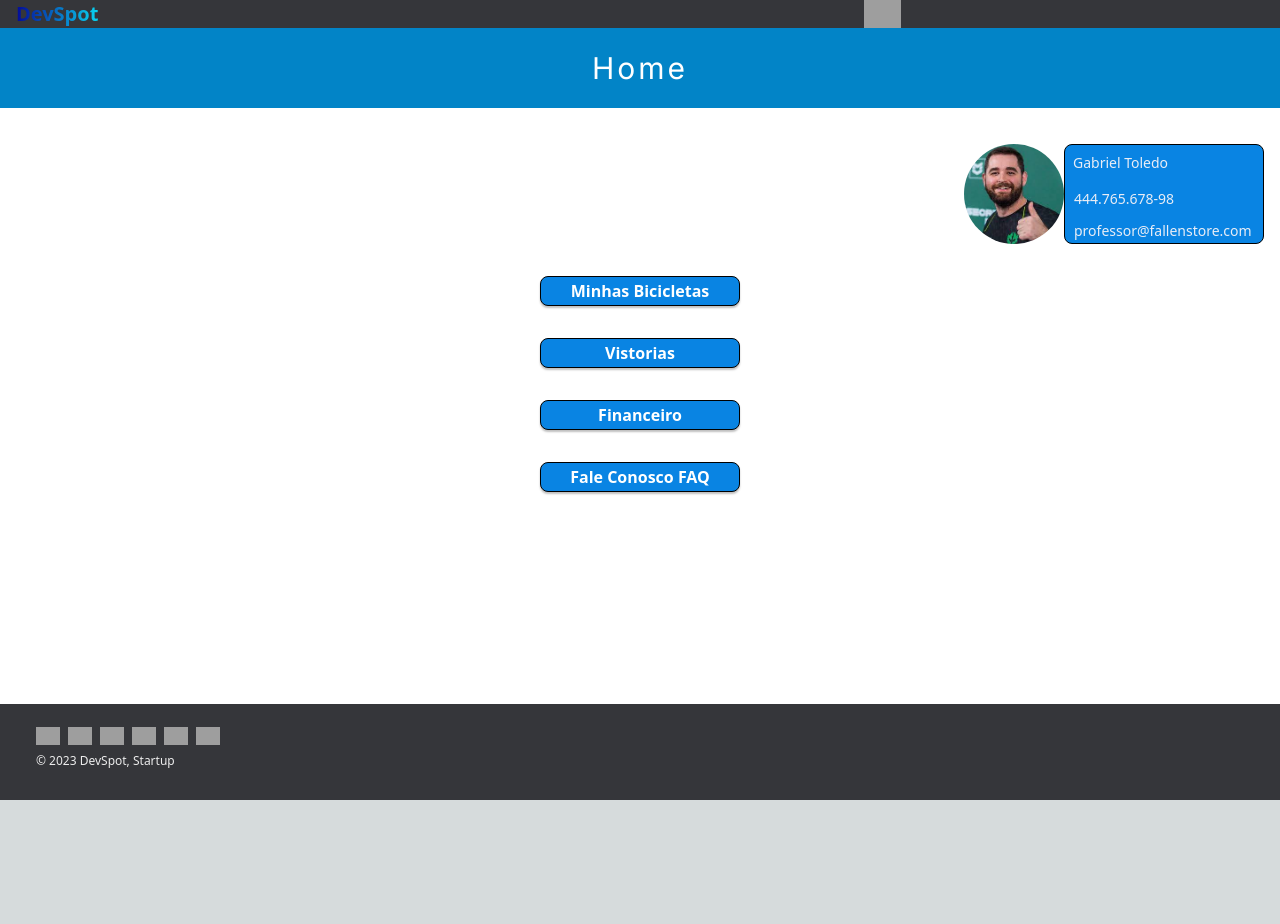
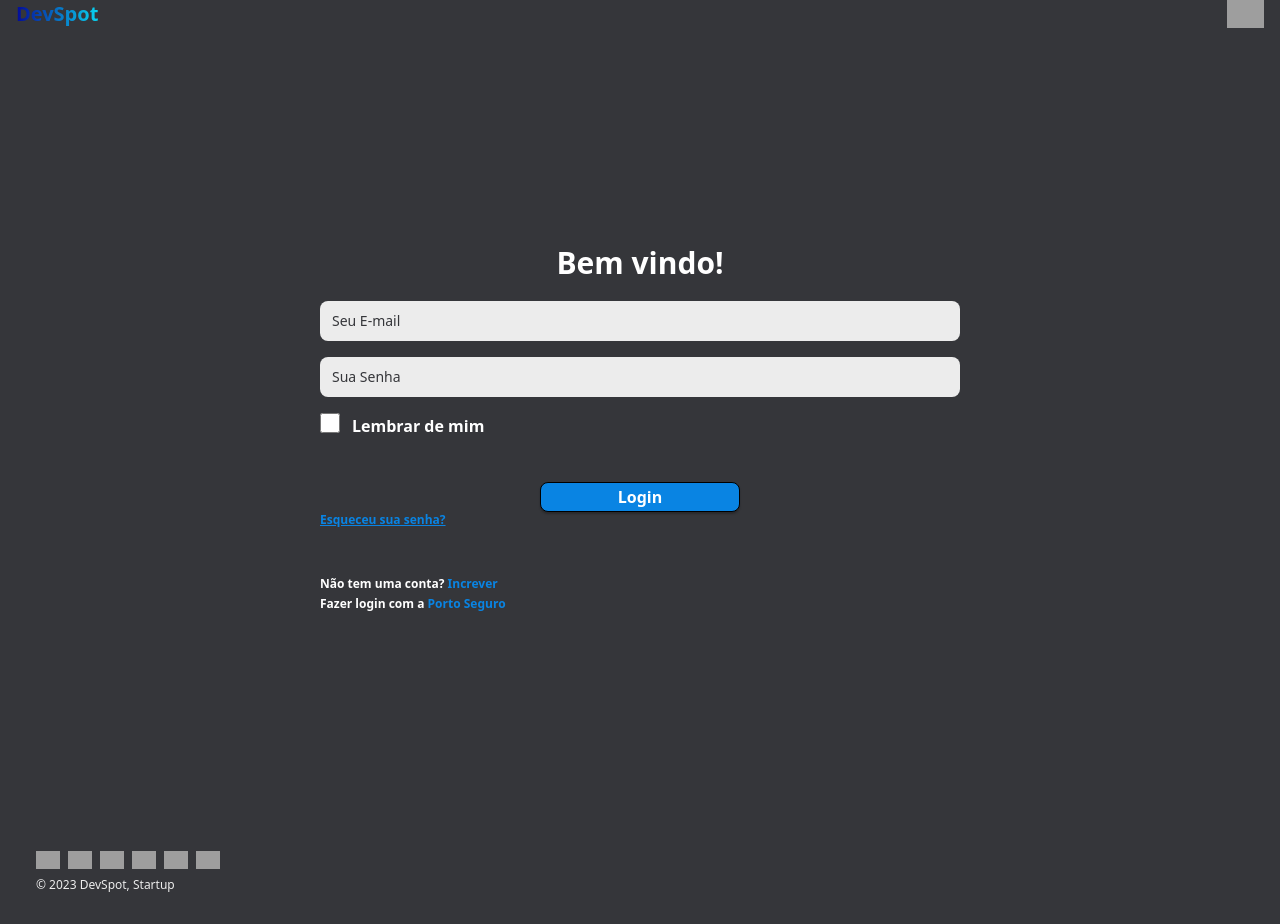
Before and after one commit to kelving0mes/devspot-app, a Next.js app: page / in a window 1280 px wide. Before the commit the page ends 800 px from the top, so only its background shows below. Built offline with nearby package versions, Linux system fonts and the light colour scheme; grey boxes are pictures that could not be loaded.

Commit message:
Login page

```diff
--- a/src/app/components/footer/Footer.jsx
+++ b/src/app/components/footer/Footer.jsx
@@ -2,7 +2,7 @@ import SocialMediaIcons from "./SocialMediaIcons";
 
 export default function Footer() {
     return (
-        <div className="flex flex-col mt-auto justify-center pl-4 w-full h-24 bg-[#35363a]">
+        <div className="flex mt-auto flex-col justify-center pl-4 w-full h-24 bg-[#35363a]">
             <SocialMediaIcons />
                 <div className="flex flex-col py-2 text-xs font-['Noto_Sans'] text-[#ececec] pl-5">
                     © 2023 DevSpot, Startup
--- a/src/app/components/header/Header.jsx
+++ b/src/app/components/header/Header.jsx
@@ -19,3 +19,18 @@ export default function Header(props) {
       </>
    )
 }
+
+export function HeaderLogin() {
+   return (
+      <>
+         <div className="w-full h-7 justify-between inline-flex bg-[#35363a]">
+            <Logo />
+            <div className="flex flex-row mr-4">
+               <img
+                  src="https://file.rendit.io/n/pShussQGcDIhAOtycBli.svg"
+               />
+            </div>
+         </div>
+      </>
+   )
+}
--- /dev/null
+++ b/src/app/components/main/Login.jsx
@@ -0,0 +1,53 @@
+import Button1 from "./button";
+
+export default function LoginApp(){
+    return(
+        <div className="flex flex-col justify-center gap-5 w-full min-h-screen items-center bg-[#35363a]">
+            <div className="flex flex-col gap-5 width:auto items-start">
+                <div className="text-3xl font-['Noto_Sans'] font-semibold tracking-[1.6] text-white">
+                    Bem vindo!
+                </div>
+            </div>
+            <div className="w-1/2 flex flex-col gap-1 justify-center  items-start">
+                <div
+                    className="bg-[#ececec] self-stretch flex flex-col justify-center mb-3 pl-3 h-10 items-start rounded-lg"
+                    id="EMAIL"
+                >
+                    <div className="text-center text-sm font-['Noto_Sans'] text-[#35363a]">
+                        Seu E-mail
+                    </div>
+                </div>
+                <div
+                    className="bg-[#ececec] self-stretch flex flex-col justify-center mb-3 pl-3 h-10 items-start rounded-lg"
+                    id="PASSWORD1"
+                >
+                    <div className="text-center text-sm font-['Noto_Sans'] text-[#35363a]">
+                        Sua Senha
+                    </div>
+                </div>
+                <div className="flex flex-row mb-2 gap-1 w-1/2 items-start">
+                    <input
+                        type="checkbox"
+                        class="form-checkbox text-[#0984e3] h-5 w-5 mr-2"
+                        id="myCheckbox"
+                    />
+                    <label for="myCheckbox" class="font-['Noto_Sans'] font-semibold text-white mt-px">Lembrar de mim</label>
+                </div>
+                <div className="self-stretch relative flex flex-col mb-1 pb-10 items-start">
+                    <Button1 className="w-1/2" height="40px" texto="Login"/>
+                    <div className="text-xs font-['Noto_Sans'] underline font-semibold text-[#0984e3] relative w-1/2">
+                        Esqueceu sua senha?
+                    </div>
+                </div>
+                <div className="text-xs font-['Noto_Sans'] font-semibold text-white">
+                    Não tem uma conta?{" "}
+                    <div className="underline text-[#0984e3] contents">Increver</div>
+                </div>
+                <div className="text-xs font-['Noto_Sans'] font-semibold text-white">
+                    Fazer login com a{" "}
+                    <div className="underline text-[#0984e3] contents">Porto Seguro</div>
+                </div>
+            </div>
+        </div>
+    )
+}
--- a/src/app/globals.css
+++ b/src/app/globals.css
@@ -1,6 +1,7 @@
 @tailwind base;
 @tailwind components;
 @tailwind utilities;
+@import url('https://fonts.googleapis.com/css2?family=Noto+Sans&display=swap');
 
 :root {
   --foreground-rgb: 0, 0, 0;
--- a/src/app/page.js
+++ b/src/app/page.js
@@ -1,34 +1,15 @@
-import UserInfoCard from "./components/main/UserCard";
-import Button1 from "./components//main/button";
 import Footer from "./components/footer/Footer";
-import Header from "./components/header/Header";
+import { HeaderLogin } from "./components/header/Header";
+import LoginApp from "./components/main/Login";
 
-export default function Home() {
+
+
+export default function Login() {
   return (
-    <main className="bg-white flex flex-col min-h-screen">
-      <Header text="Home" />
-      <div className="flex mt-9">
-        <div className="ml-auto mr-4 flex">
-          <img
-            src="fallen.jpg"
-            style={{
-              width: '100px',
-              height: '100px',
-              borderRadius: '50%'
-            }}
-          />
-          <UserInfoCard
-            name="Gabriel Toledo"
-            cpf="444.765.678-98"
-            email="professor@fallenstore.com"
-          />
-        </div>
-      </div>
-      <Button1 width="120px" height="40px" texto="Minhas Bicicletas" />
-      <Button1 width="150px" height="50px" texto="Vistorias" />
-      <Button1 width="150px" height="50px" texto="Financeiro" />
-      <Button1 width="100px" height="30px" texto="Fale Conosco FAQ" />
+    <>
+      <HeaderLogin/>
+      <LoginApp/>
       <Footer/>
-    </main>
+    </>
   )
 }
--- a/src/app/pages/home.jsx
+++ b/src/app/pages/home.jsx
@@ -0,0 +1,32 @@
+import UserInfoCard from "./components/main/UserCard";
+import Button1 from "./components//main/button";
+import Footer from "./components/footer/Footer";
+import Header from "./components/header/Header";
+
+export default function Home() {
+  return (
+    <main className="bg-white flex flex-col min-h-screen">
+      <Header text="Home" />
+      <div className="flex w-full justify mt-9 ">
+          <img
+            src="fallen.jpg"
+            style={{
+              width: '100px',
+              height: '100px',
+              borderRadius: '50%'
+            }}
+          />
+          <UserInfoCard
+            name="Gabriel Toledo"
+            cpf="444.765.678-98"
+            email="professor@fallenstore.com"
+          />
+      </div>
+      <Button1 width="120px" height="40px" texto="Minhas Bicicletas" />
+      <Button1 width="150px" height="50px" texto="Vistorias" />
+      <Button1 width="150px" height="50px" texto="Financeiro" />
+      <Button1 width="100px" height="30px" texto="Fale Conosco FAQ" />
+      <Footer/>
+    </main>
+  )
+}
```
